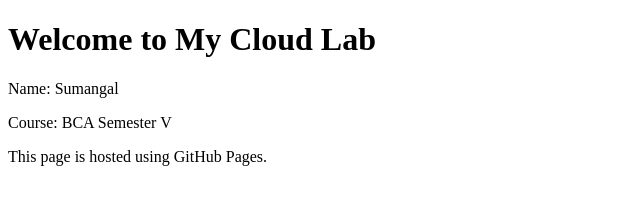
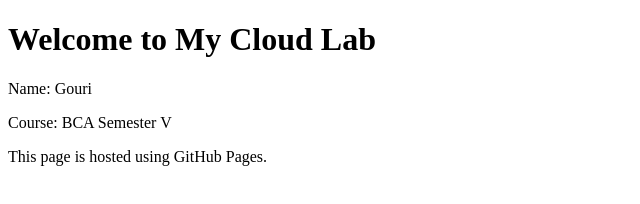
Before and after one commit to gouriizz/gouriizz.github.io, a plain HTML site: page index.html in a window 1280 px wide. Shown: the full height of the page, 0-640 px from the left. Drawn offline with Linux system fonts and the light colour scheme.

```diff
--- a/index.html
+++ b/index.html
@@ -5,7 +5,7 @@
 </head>
 <body>
   <h1>Welcome to My Cloud Lab</h1>
-  <p>Name: Sumangal</p>
+  <p>Name: Gouri</p>
   <p>Course: BCA Semester V</p>
   <p>This page is hosted using GitHub Pages.</p>
 </body>
```
